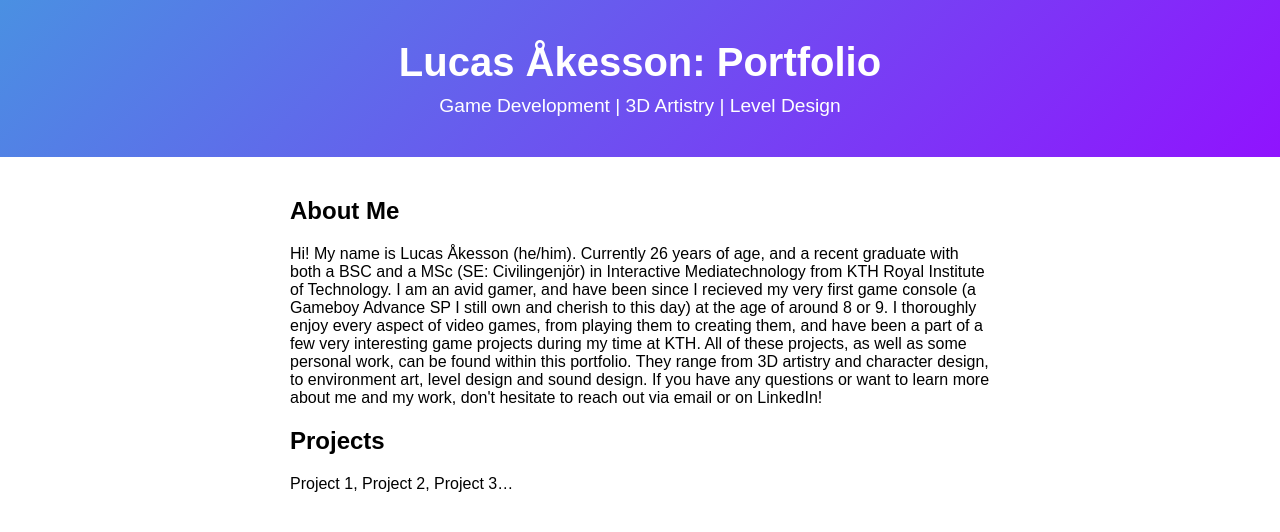
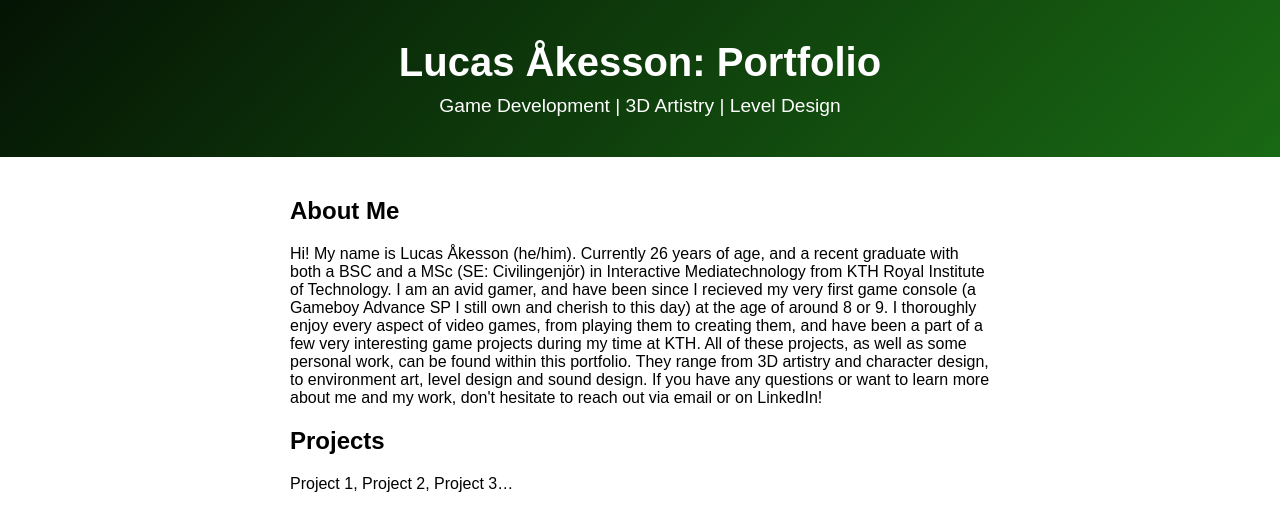
Before and after one commit to LukeTheDuke-afk/luketheduke-afk.github.io, a plain HTML site: page index.html in a window 1280 px wide. Drawn offline with Linux system fonts and the light colour scheme.

Commit message:
Update index.html
Change color of banner

```diff
--- a/index.html
+++ b/index.html
@@ -12,7 +12,7 @@
 
     /* Banner styles */
     .banner {
-      background: linear-gradient(135deg, #4a90e2, #9013fe);
+      background: linear-gradient(135deg, #051404, #196914);
       color: white;
       text-align: center;
       padding: 40px 20px;
```
